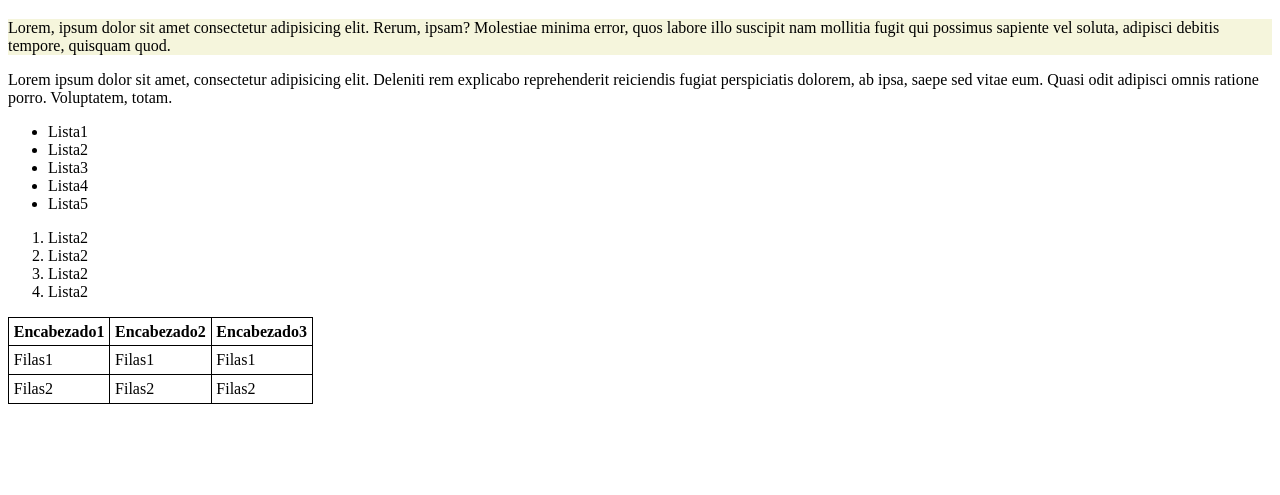
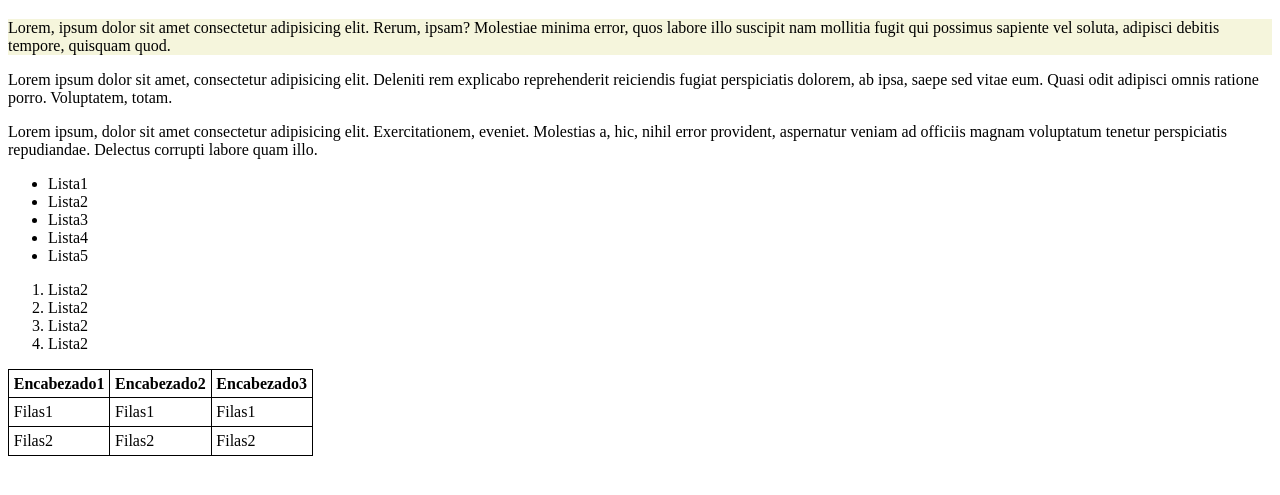
Before and after one commit to jaiderdelarosa/Repo_Clon, a plain HTML site: page index.html in a window 1280 px wide. Shown: the part 61-556 px from the top of the page. Drawn offline with Linux system fonts and the light colour scheme.

Commit message:
Agregó nuevo parrafo en el index

```diff
--- a/index.html
+++ b/index.html
@@ -22,6 +22,9 @@
         explicabo reprehenderit reiciendis fugiat perspiciatis dolorem, ab ipsa,
         saepe sed vitae eum. Quasi odit adipisci omnis ratione porro.
         Voluptatem, totam.
+      </p>
+      <p>
+        Lorem ipsum, dolor sit amet consectetur adipisicing elit. Exercitationem, eveniet. Molestias a, hic, nihil error provident, aspernatur veniam ad officiis magnam voluptatum tenetur perspiciatis repudiandae. Delectus corrupti labore quam illo.
       </p>
     </section>
     <section>
```
